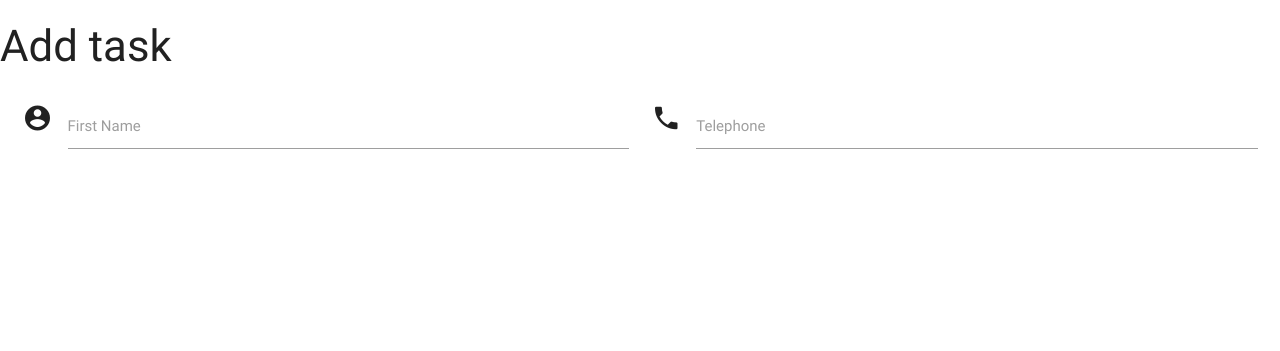
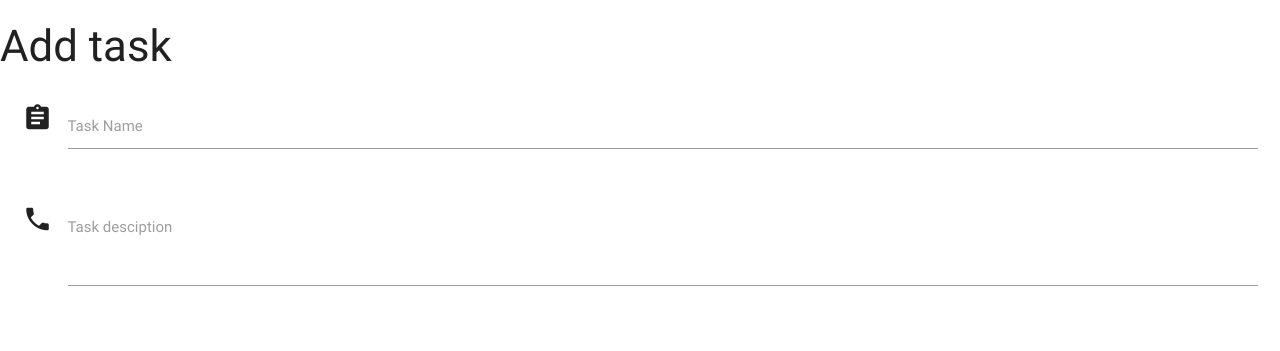
Before and after one commit to Code-Institute-Submissions/taskmanager, a Flask app: page /add_task in a window 1280 px wide. Shown: the top 351 px of the page. Run offline with Flask 2, Linux system fonts and the light colour scheme; some libraries are stand-ins or nearby versions.

Commit message:
Updated addtask form

```diff
--- a/templates/addtask.html
+++ b/templates/addtask.html
@@ -2,19 +2,24 @@
 {% block content %}
 
 <h3>Add task</h3>
+
 <div class="row">
-    <form class="col s12">
+    <form action="" method="POST" class="col s12">
       <div class="row">
-        <div class="input-field col s6">
-          <i class="material-icons prefix">account_circle</i>
-          <input id="icon_prefix" type="text" class="validate">
-          <label for="icon_prefix">First Name</label>
+        <div class="input-field col s12">
+          <i class="material-icons prefix">assignment</i>
+          <input id="task_name" name="task_name" type="text" class="validate">
+          <label for="icon_prefix">Task Name</label>
         </div>
-        <div class="input-field col s6">
+      </div>
+      <div class="row">
+        <div class="input-field col s12">
           <i class="material-icons prefix">phone</i>
-          <input id="icon_telephone" type="tel" class="validate">
-          <label for="icon_telephone">Telephone</label>
+          <textarea name="task_description" id="task_description" class="materialize-textarea" ></textarea>
+          <label for="subject">Task desciption</label>
         </div>
+      </div>
+      <div class="row">
       </div>
     </form>
   </div>
```
